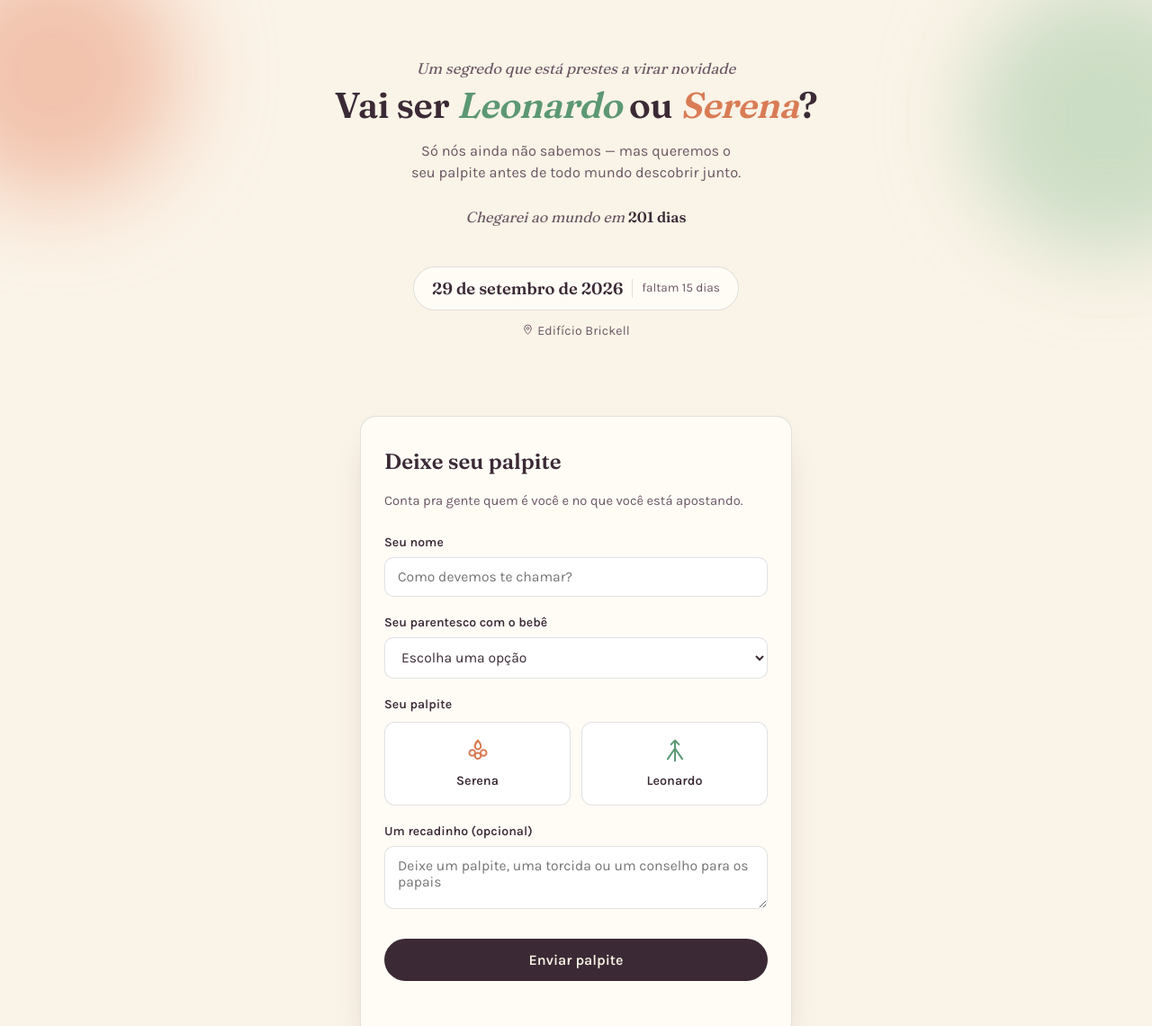
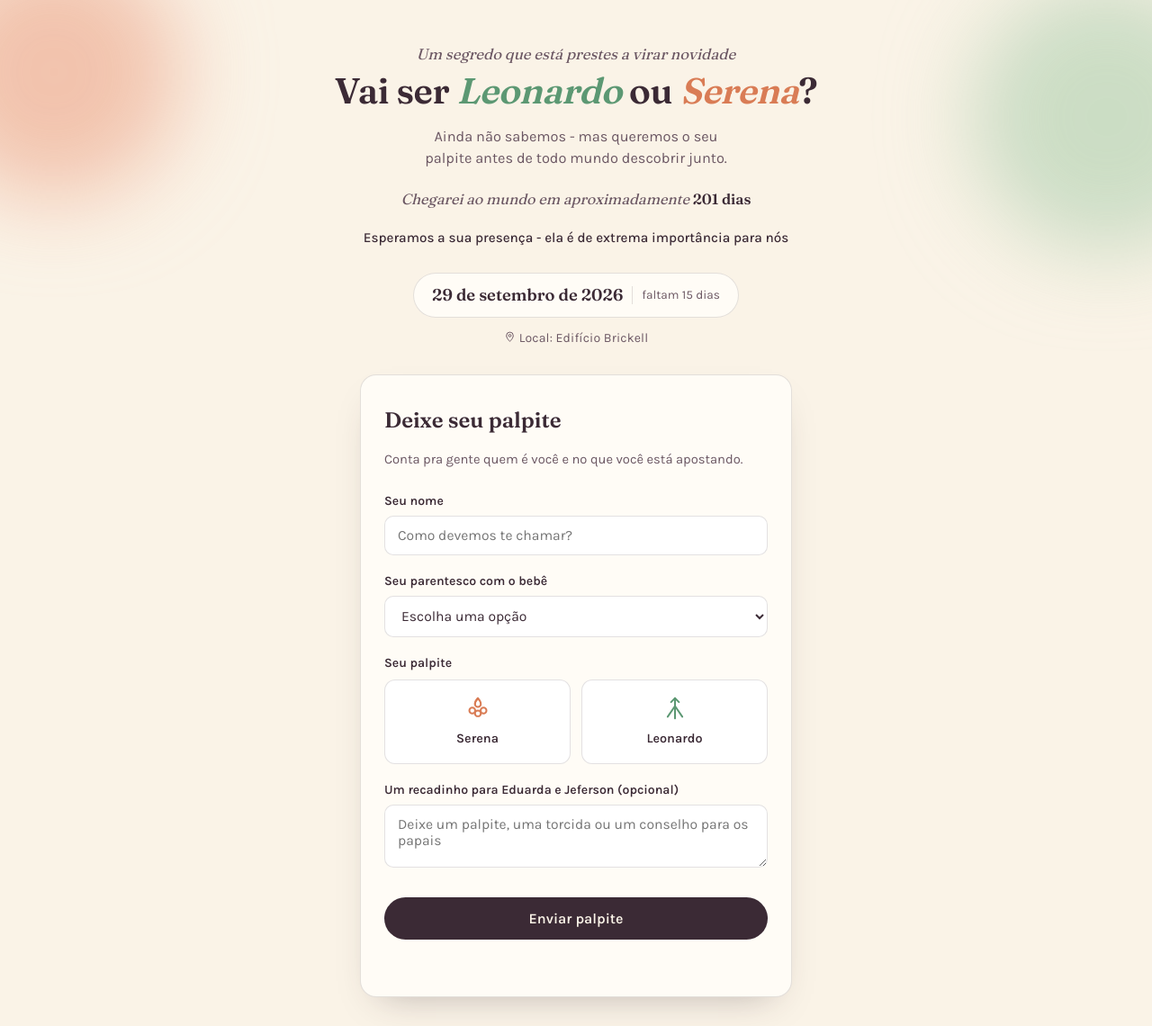
Before and after one commit to JeferLemes/MeninoOuMenina, a website: page index.html in a window 1280 px wide. Shown: the top 1140 px of the page at 90% size. Drawn offline with Linux system fonts and the light colour scheme; no server answers.

Commit message:
Update index.html

```diff
--- a/index.html
+++ b/index.html
@@ -45,7 +45,7 @@
   /* ---------- HERO ---------- */
   .hero{
     position:relative;
-    padding:64px 20px 40px;
+    padding:48px 20px 10px; /* Espaçamento inferior reduzido */
     text-align:center;
     overflow:hidden;
   }
@@ -100,11 +100,18 @@
     margin-left:auto; margin-right:auto;
   }
 
+  .presence-note{
+    margin-top:20px;
+    font-size:.95rem;
+    color:var(--ink);
+    font-weight:500;
+  }
+
   .date-badge{
     display:inline-flex;
     align-items:center;
     gap:10px;
-    margin-top:26px;
+    margin-top:12px;
     padding:10px 20px;
     background:var(--card);
     border:1px solid var(--border);
@@ -138,7 +145,7 @@
   }
 
   .birth-note{
-    margin-top:24px;
+    margin-top:20px;
     font-family:'Fraunces',serif;
     font-style:italic;
     font-size:1.02rem;
@@ -156,7 +163,7 @@
     border:1px solid var(--border);
     border-radius:18px;
     padding:32px 26px;
-    margin-top:44px;
+    margin-top:20px; /* Reduzido de 44px para aproximar do Hero */
     box-shadow:0 18px 40px -22px rgba(59,42,53,.35);
   }
   .card h2{font-size:1.5rem; margin-bottom:6px;}
@@ -329,6 +336,12 @@
     font-family:'Fraunces',serif;
     font-style:italic;
   }
+  footer .by-dad{
+    font-size:.75rem;
+    margin-top:6px;
+    opacity:0.75;
+    font-style:normal;
+  }
 </style>
 </head>
 <body>
@@ -339,14 +352,17 @@
   <div class="hero-content">
     <div class="kicker">Um segredo que está prestes a virar novidade</div>
     <h1>Vai ser <em class="c-leo">Leonardo</em> ou <em class="c-serena">Serena</em>?</h1>
-    <p class="sub">Só nós ainda não sabemos — mas queremos o seu palpite antes de todo mundo descobrir junto.</p>
-    <p class="birth-note">Chegarei ao mundo em <strong id="birthCountdown">...</strong></p>
+    <p class="sub">Ainda não sabemos - mas queremos o seu palpite antes de todo mundo descobrir junto.</p>
+    <p class="birth-note">Chegarei ao mundo em aproximadamente <strong id="birthCountdown">...</strong></p>
+
+    <p class="presence-note">Esperamos a sua presença - ela é de extrema importância para nós</p>
+
     <div class="date-badge">
       <span class="day">29 de setembro de 2026</span>
       <span class="days-left" id="daysLeft"></span>
     </div>
     <div class="venue">
-      <svg viewBox="0 0 24 24"><path d="M12 21s-7-6.5-7-12a7 7 0 1 1 14 0c0 5.5-7 12-7 12Z"/><circle cx="12" cy="9" r="2.5"/></svg>Edifício Brickell
+      <svg viewBox="0 0 24 24"><path d="M12 21s-7-6.5-7-12a7 7 0 1 1 14 0c0 5.5-7 12-7 12Z"/><circle cx="12" cy="9" r="2.5"/></svg>Local: Edifício Brickell
     </div>
   </div>
 </div>
@@ -368,8 +384,6 @@
         <option>Avô</option>
         <option>Tia</option>
         <option>Tio</option>
-        <option>Madrinha</option>
-        <option>Padrinho</option>
         <option>Prima ou primo</option>
         <option>Amiga ou amigo</option>
         <option value="outro">Outro</option>
@@ -400,7 +414,7 @@
         </div>
       </div>
 
-      <label for="fMessage">Um recadinho (opcional)</label>
+      <label for="fMessage">Um recadinho para Eduarda e Jeferson (opcional)</label>
       <textarea id="fMessage" maxlength="140" placeholder="Deixe um palpite, uma torcida ou um conselho para os papais"></textarea>
 
       <button type="submit" class="submit-btn" id="submitBtn">Enviar palpite</button>
@@ -428,7 +442,10 @@
     </div>
   </div>
 
-  <footer>Feito com carinho para quem já ama esse bebê antes mesmo de conhecê-lo.</footer>
+  <footer>
+    Feito com carinho para quem já ama esse bebê antes mesmo de conhecê-lo.
+    <div class="by-dad">By: Papai do bebê</div>
+  </footer>
 </div>
 
 <script>
@@ -535,7 +552,6 @@
   }
 
   loadGuesses();
-  // atualiza sozinho a cada 8s, para os palpites de outros convidados aparecerem sem precisar recarregar
   setInterval(loadGuesses, 8000);
 
   form.addEventListener('submit', async (e) => {
```
